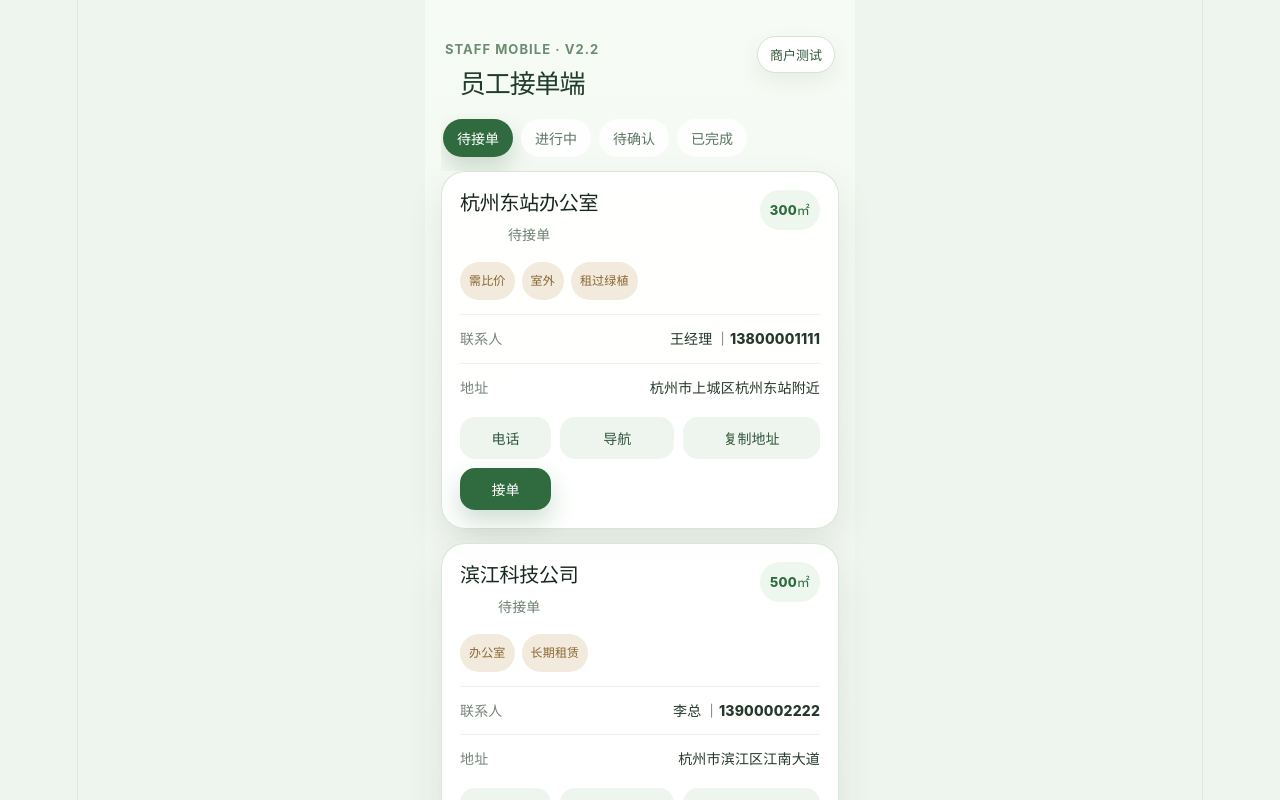
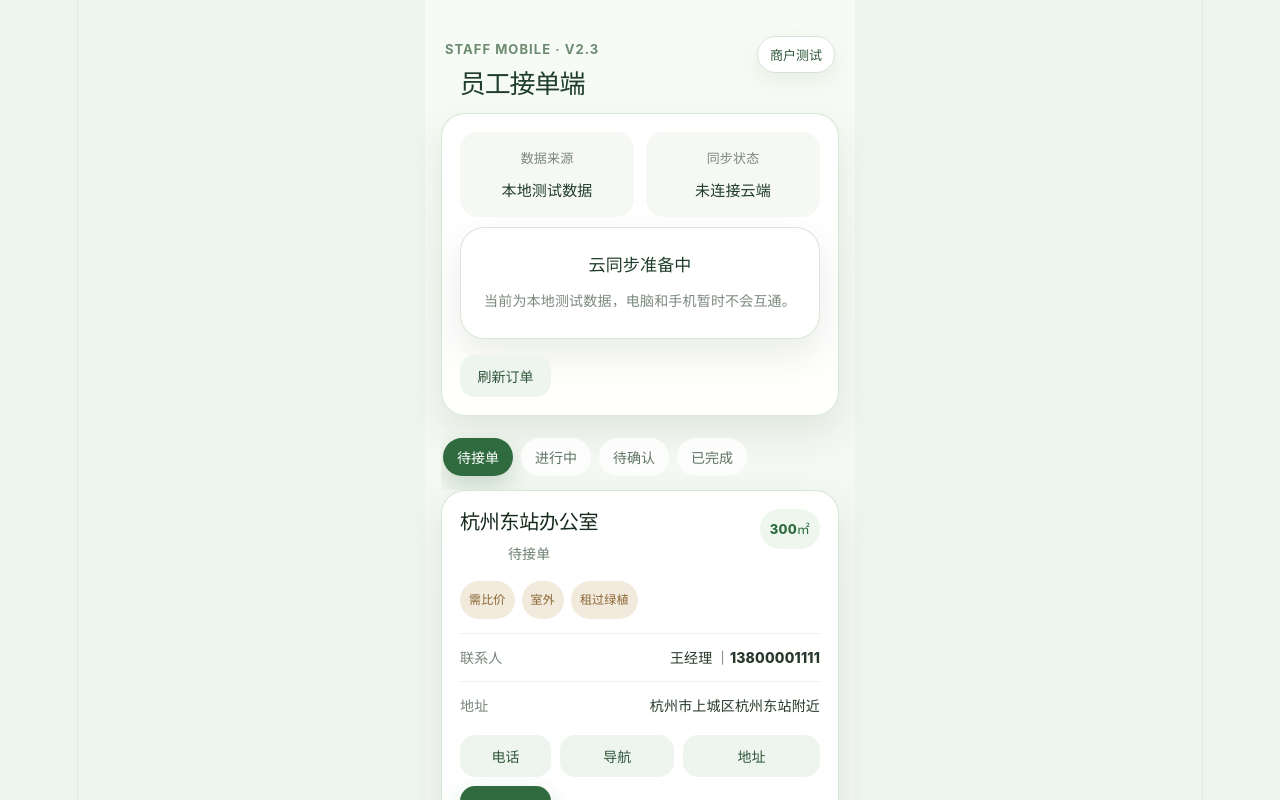
Before and after one commit to yanhan945/green-rental-mobile, a React (Vite) app: page / in a window 1280 px wide. Shown: the top 800 px of the page. Built offline with nearby package versions, Linux system fonts and the light colour scheme.

Commit message:
Update App.jsx
v2.3 云同步准备版

```diff
--- a/src/App.jsx
+++ b/src/App.jsx
@@ -1,7 +1,7 @@
-import { useEffect, useMemo, useState } from "react";
+import { useEffect, useMemo, useRef, useState } from "react";
 import "./App.css";
 
-const STORAGE_KEY = "green-rental-mobile-v22";
+const STORAGE_KEY = "green-rental-mobile-v23";
 
 const STAFF_TABS = ["待接单", "进行中", "待确认", "已完成"];
 const ORDER_STATUS = ["待接单", "配置中", "待商户确认", "方案已确认", "执行中", "已完成"];
@@ -13,91 +13,22 @@ const EXECUTION_STATUS = ["待联系", "已联系", "已出发", "已到达", "
 const CUSTOMER_CONFIRM_STATUS = ["待确认", "已确认", "有异议"];
 const PLAN_LINK_STATUS = ["未生成", "已复制", "已发送"];
 
+const DATA_SOURCE_TEXT = "本地测试数据";
+const SYNC_STATUS_TEXT = "未连接云端";
+
 const productCategories = ["室内绿植", "室外植物", "月租套餐", "仿真植物"];
 const subCategories = ["大型植物", "中型植物", "小型植物", "水培植物", "盆景植物"];
 
 const products = [
-  {
-    id: 1,
-    name: "原生发财树",
-    category: "室内绿植",
-    subCategory: "大型植物",
-    description: "寓意财源滚滚，适合前台、办公室、会议室。",
-    pricePerDay: 2.5,
-    image: "🌳",
-  },
-  {
-    id: 2,
-    name: "天堂鸟",
-    category: "室内绿植",
-    subCategory: "大型植物",
-    description: "株型舒展，适合大堂、休息区、开放办公区。",
-    pricePerDay: 3.2,
-    image: "🪴",
-  },
-  {
-    id: 3,
-    name: "绿萝柱",
-    category: "室内绿植",
-    subCategory: "中型植物",
-    description: "耐阴好养，适合办公室角落和走廊区域。",
-    pricePerDay: 1.6,
-    image: "🌿",
-  },
-  {
-    id: 4,
-    name: "红掌",
-    category: "室内绿植",
-    subCategory: "小型植物",
-    description: "颜色鲜明，适合前台、桌面、接待区点缀。",
-    pricePerDay: 0.8,
-    image: "🌺",
-  },
-  {
-    id: 5,
-    name: "水培白掌",
-    category: "室内绿植",
-    subCategory: "水培植物",
-    description: "干净清爽，适合会议桌、茶水间、前台。",
-    pricePerDay: 0.7,
-    image: "💧",
-  },
-  {
-    id: 6,
-    name: "罗汉松盆景",
-    category: "室内绿植",
-    subCategory: "盆景植物",
-    description: "稳重大气，适合老板办公室、会客区。",
-    pricePerDay: 4.5,
-    image: "🎍",
-  },
-  {
-    id: 7,
-    name: "户外铁树",
-    category: "室外植物",
-    subCategory: "大型植物",
-    description: "耐晒耐养，适合门口、庭院、园区入口。",
-    pricePerDay: 3.8,
-    image: "🌴",
-  },
-  {
-    id: 8,
-    name: "月租前台组合",
-    category: "月租套餐",
-    subCategory: "中型植物",
-    description: "适合前台和接待区的基础组合套餐。",
-    pricePerDay: 5.8,
-    image: "🧺",
-  },
-  {
-    id: 9,
-    name: "仿真龟背竹",
-    category: "仿真植物",
-    subCategory: "大型植物",
-    description: "无需养护，适合光线不足或维护不便区域。",
-    pricePerDay: 1.2,
-    image: "🍃",
-  },
+  { id: 1, name: "原生发财树", category: "室内绿植", subCategory: "大型植物", description: "寓意财源滚滚，适合前台、办公室、会议室。", pricePerDay: 2.5, image: "🌳" },
+  { id: 2, name: "天堂鸟", category: "室内绿植", subCategory: "大型植物", description: "株型舒展，适合大堂、休息区、开放办公区。", pricePerDay: 3.2, image: "🪴" },
+  { id: 3, name: "绿萝柱", category: "室内绿植", subCategory: "中型植物", description: "耐阴好养，适合办公室角落和走廊区域。", pricePerDay: 1.6, image: "🌿" },
+  { id: 4, name: "红掌", category: "室内绿植", subCategory: "小型植物", description: "颜色鲜明，适合前台、桌面、接待区点缀。", pricePerDay: 0.8, image: "🌺" },
+  { id: 5, name: "水培白掌", category: "室内绿植", subCategory: "水培植物", description: "干净清爽，适合会议桌、茶水间、前台。", pricePerDay: 0.7, image: "💧" },
+  { id: 6, name: "罗汉松盆景", category: "室内绿植", subCategory: "盆景植物", description: "稳重大气，适合老板办公室、会客区。", pricePerDay: 4.5, image: "🎍" },
+  { id: 7, name: "户外铁树", category: "室外植物", subCategory: "大型植物", description: "耐晒耐养，适合门口、庭院、园区入口。", pricePerDay: 3.8, image: "🌴" },
+  { id: 8, name: "月租前台组合", category: "月租套餐", subCategory: "中型植物", description: "适合前台和接待区的基础组合套餐。", pricePerDay: 5.8, image: "🧺" },
+  { id: 9, name: "仿真龟背竹", category: "仿真植物", subCategory: "大型植物", description: "无需养护，适合光线不足或维护不便区域。", pricePerDay: 1.2, image: "🍃" },
 ];
 
 const initialOrders = [
@@ -167,93 +98,6 @@ function nowText() {
   return `${y}-${m}-${day} ${h}:${min}`;
 }
 
-function readStorage() {
-  try {
-    const raw = localStorage.getItem(STORAGE_KEY);
-    if (!raw) return null;
-    return JSON.parse(raw);
-  } catch {
-    return null;
-  }
-}
-
-function saveStorage(data) {
-  try {
-    localStorage.setItem(STORAGE_KEY, JSON.stringify(data));
-  } catch (error) {
-    console.error("保存本地数据失败：", error);
-  }
-}
-
-function money(value) {
-  return Number(value || 0).toFixed(1);
-}
-
-function safeAreas(plan) {
-  return Array.isArray(plan?.areas) ? plan.areas : [];
-}
-
-function safeItems(area) {
-  return Array.isArray(area?.items) ? area.items : [];
-}
-
-function safeTimeline(order) {
-  return Array.isArray(order?.timeline) ? order.timeline : [];
-}
-
-function getAreaProductCount(area) {
-  return safeItems(area).reduce((sum, item) => sum + Number(item.quantity || 0), 0);
-}
-
-function getAreaDailyRent(area) {
-  return safeItems(area).reduce((sum, item) => {
-    return sum + Number(item.pricePerDay || 0) * Number(item.quantity || 0);
-  }, 0);
-}
-
-function getPlanStats(plan) {
-  const areas = safeAreas(plan);
-
-  const areaCount = areas.length;
-  const productCount = areas.reduce((sum, area) => sum + getAreaProductCount(area), 0);
-  const dailyRent = areas.reduce((sum, area) => sum + getAreaDailyRent(area), 0);
-  const leaseMonths = Number(plan?.leaseMonths || 12);
-  const systemTotalRent = dailyRent * leaseMonths * 30;
-
-  const customFinalRent = plan?.customFinalRent;
-  const hasCustomFinalRent =
-    customFinalRent !== "" &&
-    customFinalRent !== null &&
-    customFinalRent !== undefined &&
-    !Number.isNaN(Number(customFinalRent));
-
-  return {
-    areaCount,
-    productCount,
-    dailyRent,
-    leaseMonths,
-    systemTotalRent,
-    finalRent: hasCustomFinalRent ? Number(customFinalRent) : systemTotalRent,
-  };
-}
-
-function createEmptyPlan(order, planType = "租赁方案") {
-  return {
-    id: `plan-${order.id}-${Date.now()}`,
-    planType,
-    leaseMonths: 12,
-    paymentMethod: "月付",
-    needDeposit: true,
-    customFinalRent: "",
-    areas: [],
-    createdAt: nowText(),
-    updatedAt: nowText(),
-    submittedAt: "",
-    merchantConfirmedAt: "",
-    completedAt: "",
-  };
-}
-
 function ensureOrderDefaults(order) {
   return {
     deliveryStatus: "未出发",
@@ -276,6 +120,107 @@ function ensureOrderDefaults(order) {
   };
 }
 
+function normalizeOrders(data) {
+  const orders = Array.isArray(data) ? data : initialOrders;
+  return orders.map(ensureOrderDefaults);
+}
+
+function loadOrdersFromLocalStore() {
+  try {
+    const raw = localStorage.getItem(STORAGE_KEY);
+    if (!raw) return normalizeOrders(initialOrders);
+
+    const parsed = JSON.parse(raw);
+    return normalizeOrders(parsed?.orders);
+  } catch (error) {
+    console.error("读取本地订单失败：", error);
+    return normalizeOrders(initialOrders);
+  }
+}
+
+function persistOrdersToLocalStore(orders) {
+  try {
+    localStorage.setItem(
+      STORAGE_KEY,
+      JSON.stringify({
+        source: "localStorage",
+        savedAt: nowText(),
+        orders,
+      })
+    );
+  } catch (error) {
+    console.error("保存本地订单失败：", error);
+  }
+}
+
+function money(value) {
+  return Number(value || 0).toFixed(1);
+}
+
+function safeAreas(plan) {
+  return Array.isArray(plan?.areas) ? plan.areas : [];
+}
+
+function safeItems(area) {
+  return Array.isArray(area?.items) ? area.items : [];
+}
+
+function safeTimeline(order) {
+  return Array.isArray(order?.timeline) ? order.timeline : [];
+}
+
+function getAreaProductCount(area) {
+  return safeItems(area).reduce((sum, item) => sum + Number(item.quantity || 0), 0);
+}
+
+function getAreaDailyRent(area) {
+  return safeItems(area).reduce((sum, item) => {
+    return sum + Number(item.pricePerDay || 0) * Number(item.quantity || 0);
+  }, 0);
+}
+
+function getPlanStats(plan) {
+  const areas = safeAreas(plan);
+  const areaCount = areas.length;
+  const productCount = areas.reduce((sum, area) => sum + getAreaProductCount(area), 0);
+  const dailyRent = areas.reduce((sum, area) => sum + getAreaDailyRent(area), 0);
+  const leaseMonths = Number(plan?.leaseMonths || 12);
+  const systemTotalRent = dailyRent * leaseMonths * 30;
+
+  const customFinalRent = plan?.customFinalRent;
+  const hasCustomFinalRent =
+    customFinalRent !== "" &&
+    customFinalRent !== null &&
+    customFinalRent !== undefined &&
+    !Number.isNaN(Number(customFinalRent));
+
+  return {
+    areaCount,
+    productCount,
+    dailyRent,
+    leaseMonths,
+    systemTotalRent,
+    finalRent: hasCustomFinalRent ? Number(customFinalRent) : systemTotalRent,
+  };
+}
+
+function createEmptyPlan(order, planType = "租赁方案") {
+  return {
+    id: `plan-${order.id}-${Date.now()}`,
+    planType,
+    leaseMonths: 12,
+    paymentMethod: "月付",
+    needDeposit: true,
+    customFinalRent: "",
+    areas: [],
+    createdAt: nowText(),
+    updatedAt: nowText(),
+    submittedAt: "",
+    merchantConfirmedAt: "",
+    completedAt: "",
+  };
+}
+
 function getStaffStatuses(tab) {
   if (tab === "待接单") return ["待接单"];
   if (tab === "进行中") return ["配置中", "方案已确认", "执行中"];
@@ -285,16 +230,15 @@ function getStaffStatuses(tab) {
 }
 
 function App() {
+  const merchantListRef = useRef(null);
+
   const [activeRole, setActiveRole] = useState("staff");
   const [activeStaffTab, setActiveStaffTab] = useState("待接单");
   const [merchantTab, setMerchantTab] = useState("订单总览");
   const [merchantStatusFilter, setMerchantStatusFilter] = useState("全部");
-
-  const [orders, setOrders] = useState(() => {
-    const saved = readStorage();
-    const data = Array.isArray(saved?.orders) ? saved.orders : initialOrders;
-    return data.map(ensureOrderDefaults);
-  });
+  const [syncMessage, setSyncMessage] = useState("当前为本地测试数据，电脑和手机暂时不会互通。");
+
+  const [orders, setOrders] = useState(() => loadOrdersFromLocalStore());
 
   const [currentPage, setCurrentPage] = useState("orders");
   const [currentOrderId, setCurrentOrderId] = useState(null);
@@ -375,7 +319,7 @@ function App() {
   const customerViewOrder = orders.find((order) => order.plan?.id === customerPlanId) || null;
 
   useEffect(() => {
-    saveStorage({ orders });
+    persistOrdersToLocalStore(orders);
   }, [orders]);
 
   useEffect(() => {
@@ -398,6 +342,30 @@ function App() {
         return { ...order, ...nextOrder };
       });
     });
+  }
+
+  function replaceAllOrders(nextOrders) {
+    setOrders(normalizeOrders(nextOrders));
+  }
+
+  function refreshOrdersFromLocal() {
+    const nextOrders = loadOrdersFromLocalStore();
+    replaceAllOrders(nextOrders);
+    setSyncMessage(`已从本地缓存刷新订单：${nowText()}`);
+  }
+
+  function handleViewPendingMerchantConfirm() {
+    setMerchantTab("订单总览");
+    setMerchantStatusFilter("待商户确认");
+
+    window.setTimeout(() => {
+      merchantListRef.current?.scrollIntoView({
+        behavior: "smooth",
+        block: "start",
+      });
+    }, 100);
+
+    setSyncMessage("已切换到“待商户确认”列表。");
   }
 
   function updateOrderPlan(orderId, planUpdater) {
@@ -967,6 +935,38 @@ ${areaText || "暂无区域"}
 押金：${plan?.needDeposit ? "需要" : "不需要"}`;
   }
 
+  function SyncInfoCard({ compact = false }) {
+    return (
+      <section className="plan-summary-card">
+        <div className="plan-summary-top">
+          <div>
+            <p>数据来源</p>
+            <strong>{DATA_SOURCE_TEXT}</strong>
+          </div>
+          <div>
+            <p>同步状态</p>
+            <strong>{SYNC_STATUS_TEXT}</strong>
+          </div>
+        </div>
+
+        {!compact && (
+          <>
+            <div className="empty-card">
+              <p>云同步准备中</p>
+              <span>{syncMessage}</span>
+            </div>
+
+            <div className="actions">
+              <button className="ghost-button" onClick={refreshOrdersFromLocal}>
+                刷新订单
+              </button>
+            </div>
+          </>
+        )}
+      </section>
+    );
+  }
+
   function StatusPill({ children }) {
     return <span className="area-size">{children}</span>;
   }
@@ -1025,7 +1025,7 @@ ${areaText || "暂无区域"}
             导航
           </button>
           <button className="ghost-button" onClick={() => copyText(order.address, "地址已复制")}>
-            复制地址
+            地址
           </button>
 
           {mode === "merchant" && (
@@ -1339,6 +1339,7 @@ ${areaText || "暂无区域"}
           </div>
         </header>
 
+        <SyncInfoCard compact />
         <StatusSummaryCard order={customerViewOrder} />
 
         <section className="price-card price-detail-card">
@@ -1391,10 +1392,12 @@ ${areaText || "暂无区域"}
         <header className="plan-header">
           <button className="back-button" onClick={() => setCurrentPage("orders")}>←</button>
           <div>
-            <p className="eyebrow">Staff Workbench · v2.2</p>
+            <p className="eyebrow">Staff Workbench · v2.3</p>
             <h1>{currentOrder.customerName}</h1>
           </div>
         </header>
+
+        <SyncInfoCard compact />
 
         <section className="plan-summary-card">
           <div className="plan-summary-top">
@@ -1783,6 +1786,8 @@ ${areaText || "暂无区域"}
             <div><p className="eyebrow">Order Detail</p><h1>{selectedOrderDetail.customerName}</h1></div>
           </header>
 
+          <SyncInfoCard compact />
+
           <section className="plan-summary-card">
             <div className="plan-summary-top">
               <div><p>订单状态</p><strong>{selectedOrderDetail.status}</strong></div>
@@ -1849,6 +1854,7 @@ ${areaText || "暂无区域"}
             <div><p className="eyebrow">Plan Detail</p><h1>{merchantViewingOrder.customerName}</h1></div>
           </header>
 
+          <SyncInfoCard compact />
           <StatusSummaryCard order={merchantViewingOrder} />
 
           {merchantViewingOrder.status === "待商户确认" && (
@@ -1916,9 +1922,11 @@ ${areaText || "暂无区域"}
     return (
       <div className="app">
         <header className="app-header">
-          <div><p className="eyebrow">Merchant Console · v2.2</p><h1>商户管理端</h1></div>
+          <div><p className="eyebrow">Merchant Console · v2.3</p><h1>商户管理端</h1></div>
           <button className="role-button" onClick={() => switchRole("staff")}>切到员工端</button>
         </header>
+
+        <SyncInfoCard />
 
         {pendingMerchantConfirmOrders.length > 0 && (
           <section className="plan-summary-card">
@@ -1926,13 +1934,7 @@ ${areaText || "暂无区域"}
               <p>有 {pendingMerchantConfirmOrders.length} 个方案待确认</p>
               <span>请进入订单详情查看并确认方案。</span>
             </div>
-            <button
-              className="submit-sheet-button"
-              onClick={() => {
-                setMerchantStatusFilter("待商户确认");
-                setMerchantTab("订单总览");
-              }}
-            >
+            <button className="submit-sheet-button" onClick={handleViewPendingMerchantConfirm}>
               查看待确认方案
             </button>
           </section>
@@ -1978,7 +1980,7 @@ ${areaText || "暂无区域"}
               ))}
             </section>
 
-            <section className="area-section">
+            <section className="area-section" ref={merchantListRef}>
               <div className="section-title-row">
                 <div><p className="eyebrow">Orders</p><h2>{merchantStatusFilter === "全部" ? "全部订单" : merchantStatusFilter}</h2></div>
               </div>
@@ -2070,7 +2072,7 @@ ${areaText || "暂无区域"}
           <div className="sheet-handle" />
 
           <div className="sheet-header">
-            <div><p className="eyebrow">New Order · v2.2</p><h2>创建新订单</h2></div>
+            <div><p className="eyebrow">New Order · v2.3</p><h2>创建新订单</h2></div>
             <button
               className="close-button"
               onClick={() => {
@@ -2163,9 +2165,11 @@ ${areaText || "暂无区域"}
   return (
     <div className="app">
       <header className="app-header">
-        <div><p className="eyebrow">Staff Mobile · v2.2</p><h1>员工接单端</h1></div>
+        <div><p className="eyebrow">Staff Mobile · v2.3</p><h1>员工接单端</h1></div>
         <button className="role-button" onClick={() => switchRole("merchant")}>商户测试</button>
       </header>
+
+      <SyncInfoCard />
 
       <section className="tabs">
         {STAFF_TABS.map((tab) => (
```
